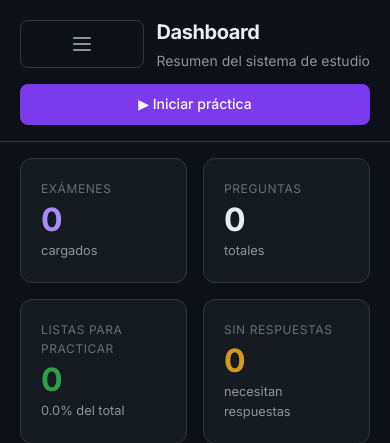
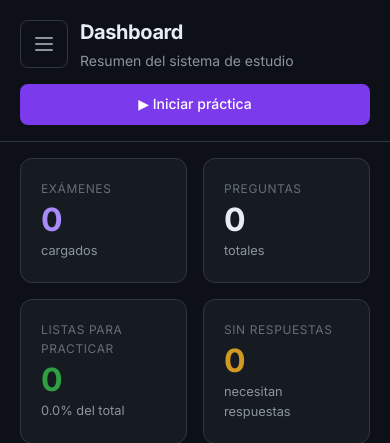
Before and after one commit to Dybalux/exam-qa-extractor, a FastAPI app: page / in a window 390 px wide. Shown: the top 443 px of the page. Run offline with FastAPI, Linux system fonts and the light colour scheme; data that the repository does not hold is empty.

Commit message:
fix(responsive): prevent hamburger button from stretching
- Added flex: 0 0 auto to prevent button from growing/shrinking
- Button now maintains exact 48x48px square size
- Fixed issue where button was appearing as rectangle instead of square

```diff
--- a/app/templates/base.html
+++ b/app/templates/base.html
@@ -71,7 +71,7 @@
   <div class="main-content">
     <div class="page-header">
       <div class="flex items-center gap-3">
-        <button id="mobile-menu-btn" class="btn btn-ghost hide-desktop" aria-label="Abrir menú" style="width: 48px; height: 48px; padding: 0; display: flex; align-items: center; justify-content: center; flex-shrink: 0;">
+        <button id="mobile-menu-btn" class="btn btn-ghost hide-desktop" aria-label="Abrir menú" style="width: 48px; height: 48px; padding: 0; flex: 0 0 auto; display: flex; align-items: center; justify-content: center;">
           <svg width="24" height="24" fill="none" stroke="currentColor" stroke-width="2" viewBox="0 0 24 24"><path stroke-linecap="round" stroke-linejoin="round" d="M4 6h16M4 12h16M4 18h16"/></svg>
         </button>
         <div>
```
